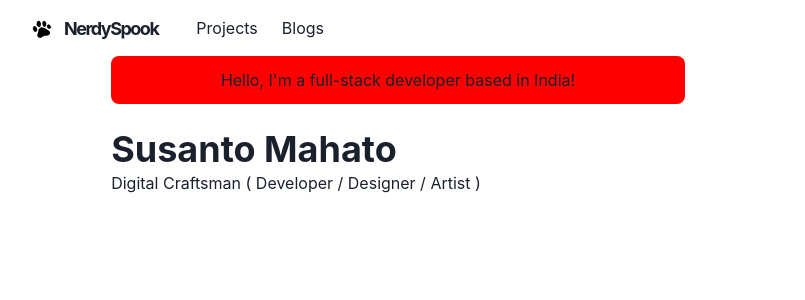
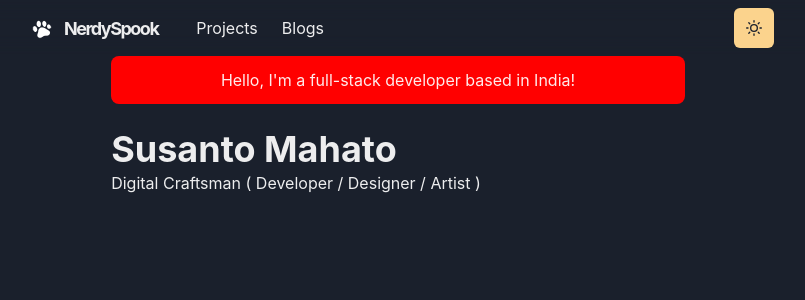
Before and after one commit to nerdyspook/nerdyspook-v2, a Next.js app: page / in a window 1280 px wide. Shown: the top 300 px of the page, without its empty margins (242-1047 px from the left). Built offline with nearby package versions, Linux system fonts and the light colour scheme.

Commit message:
feat: added dark theme

```diff
--- a/components/navbar.js
+++ b/components/navbar.js
@@ -15,6 +15,7 @@ import {
   useColorModeValue
 } from '@chakra-ui/react'
 import { HamburgerIcon } from '@chakra-ui/icons'
+import ThemeToggleButton from './theme-toggle-button'
 
 const LinkItem = ({ href, path, children }) => {
   const active = path === href
@@ -77,6 +78,7 @@ const Navbar = props => {
         </Stack>
 
         <Box flex={1} align="right">
+          <ThemeToggleButton />
           <Box ml={2} display={{ base: 'inline-block', md: 'none' }}>
             <Menu>
               <MenuButton
--- /dev/null
+++ b/components/theme-toggle-button.js
@@ -0,0 +1,17 @@
+import { IconButton, useColorMode, useColorModeValue } from '@chakra-ui/react'
+import { SunIcon, MoonIcon } from '@chakra-ui/icons'
+
+const ThemeToggleButton = () => {
+  const { toggleColorMode } = useColorMode()
+
+  return (
+    <IconButton
+      aria-label="Toggle theme"
+      colorScheme={useColorModeValue('purple', 'orange')}
+      icon={useColorModeValue(<MoonIcon />, <SunIcon />)}
+      onClick={toggleColorMode}
+    ></IconButton>
+  )
+}
+
+export default ThemeToggleButton
--- /dev/null
+++ b/libs/theme.js
@@ -0,0 +1,55 @@
+import { extendTheme } from '@chakra-ui/react'
+import { mode } from '@chakra-ui/theme-tools'
+
+const styles = {
+  global: props => ({
+    body: {
+      bg: mode('#f0e7db', '#202023')(props)
+    }
+  })
+}
+
+const components = {
+  Heading: {
+    variants: {
+      'section-title': {
+        textDecoration: 'underline',
+        fontSize: 20,
+        textUnderLineOffset: 6,
+        textDecorationColor: '#525252',
+        textDecorationThickness: 4,
+        marginTop: 3,
+        marginBottom: 4
+      }
+    }
+  },
+  Link: {
+    baseStyle: props => ({
+      color: mode('#3d7aed', '#ff63c3')(props),
+      textUnderlineOffset: 3
+    })
+  }
+}
+
+const fonts = {
+  heading: 'M PLUS Rounded 1c'
+}
+
+const colors = {
+  glassTeal: '#88ccca'
+}
+
+const config = {
+  initialColorMode: 'dark',
+  useSystemColorMode: true
+}
+
+const theme = extendTheme({
+  config,
+  styles,
+  components,
+  colors,
+  fonts
+})
+
+export default theme
--- a/pages/_app.js
+++ b/pages/_app.js
@@ -1,5 +1,6 @@
 import { ChakraProvider } from '@chakra-ui/react'
 import Layout from '../components/layouts/main'
+import theme from '../libs/theme'
 
 const Website = ({ Component, pageProps, router }) => {
   return (
--- /dev/null
+++ b/pages/_document.js
@@ -0,0 +1,18 @@
+import { ColorModeScript } from '@chakra-ui/react'
+import NextDocument, { Html, Head, Main, NextScript } from 'next/document'
+import theme from '../libs/theme'
+
+export default class Document extends NextDocument {
+  render() {
+    return (
+      <Html lang="en">
+        <Head />
+        <body>
+          <ColorModeScript initialColorMode={theme.config.initialColorMode} />
+          <Main />
+          <NextScript />
+        </body>
+      </Html>
+    )
+  }
+}
```
